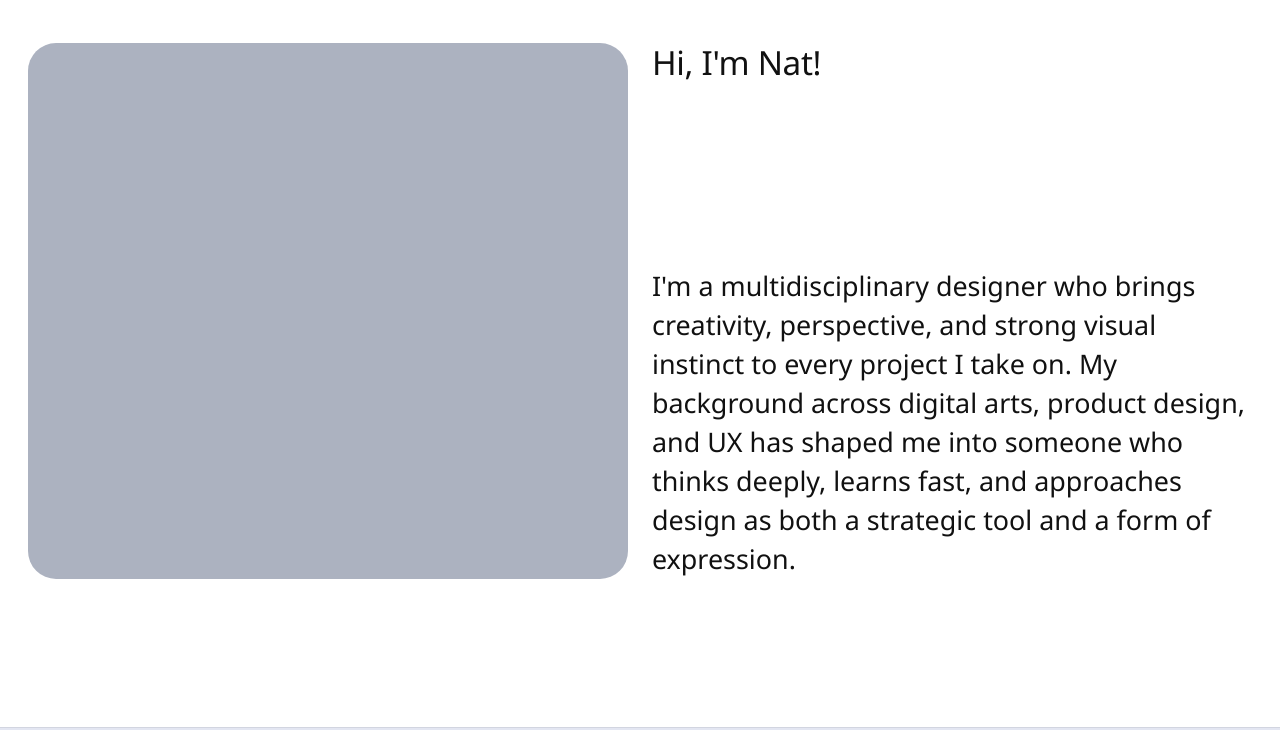
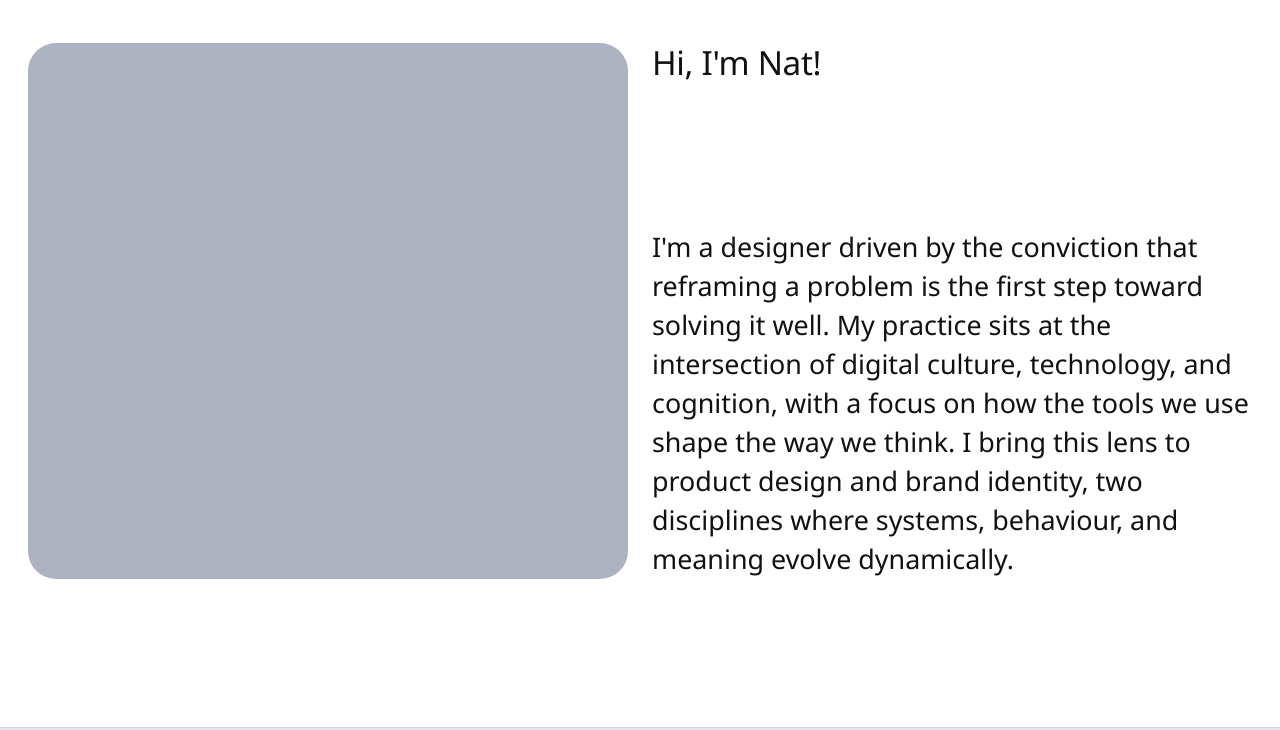
Before and after one commit to natninac/portfoliowebsite, a plain HTML site: page index.html in a window 1280 px wide. Shown: the part 1230-1960 px from the top of the page. Drawn offline with Linux system fonts and the light colour scheme.

Commit message:
change bio again

```diff
--- a/index.html
+++ b/index.html
@@ -50,7 +50,7 @@
           <div class="about-text">
             <h3 class="heading">Hi, I'm Nat!</h3>
             <p class="lead">
-               I'm a multidisciplinary designer who brings creativity, perspective, and strong visual instinct to every project I take on. My background across digital arts, product design, and UX has shaped me into someone who thinks deeply, learns fast, and approaches design as both a strategic tool and a form of expression.
+               I'm a designer driven by the conviction that reframing a problem is the first step toward solving it well. My practice sits at the intersection of digital culture, technology, and cognition, with a focus on how the tools we use shape the way we think. I bring this lens to product design and brand identity, two disciplines where systems, behaviour, and meaning evolve dynamically.
             </p>
           </div>
         </div>
```
Also changed, not shown: about.html (+1 -1 lines).
